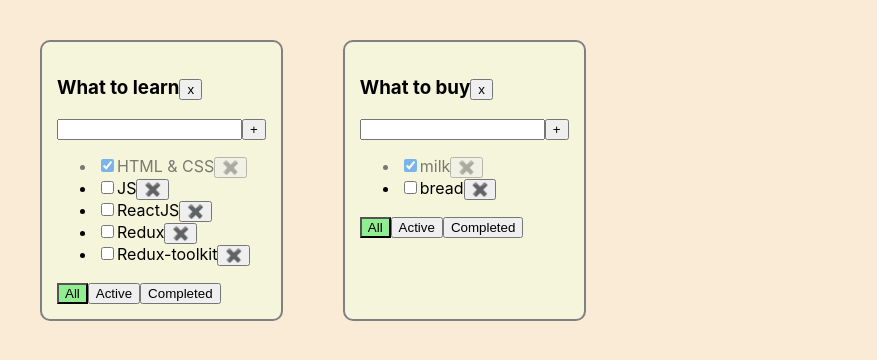
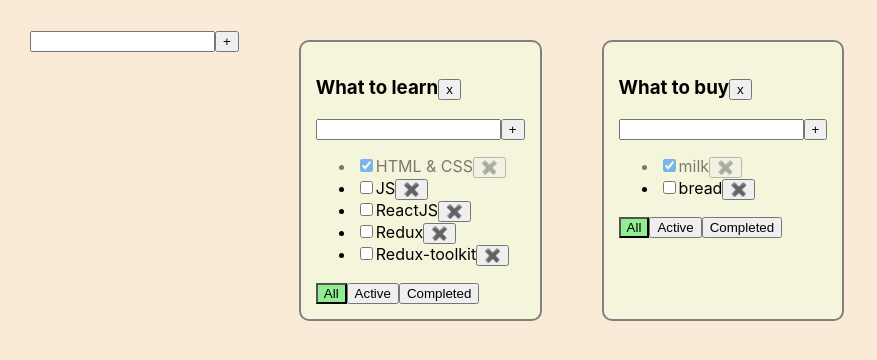
Before and after one commit to mrAxekash/todolist_trello, a React (Create React App) app: page / in a window 1280 px wide. Shown: the top 360 px of the page, without its empty margins (0-877 px from the left). Built offline with nearby package versions, Linux system fonts and the light colour scheme.

Commit message:
lesson 6 add todolist component

```diff
--- a/src/App.tsx
+++ b/src/App.tsx
@@ -2,6 +2,7 @@ import React, {useState} from 'react';
 import './App.css';
 import {TaskType, Todolist} from "./Todolist";
 import {v1} from "uuid";
+import {AddItemForm} from "./AddItemForm";
 
 export type FilterValueType = 'all' | 'active' | 'completed'
 
@@ -38,7 +39,6 @@ function App() {
         ]
     })
 
-
     // const [tasks, setTasks] = useState([
     //     {id: v1(), title: 'HTML & CSS', isDone: true},
     //     {id: v1(), title: 'JS', isDone: false},
@@ -46,9 +46,6 @@ function App() {
     //     {id: v1(), title: 'Redux', isDone: false},
     //     {id: v1(), title: 'Redux-toolkit', isDone: false},
     // ])
-
-
-
 
     const removeTask = (todolistId: string, taskId: string) => {
         setTasks({...tasks, [todolistId]: tasks[todolistId].filter(task => task.id !== taskId)})
@@ -77,9 +74,17 @@ function App() {
         setTasks({...tasks})
     }
 
+    const addTodolist = (title: string) => {
+        let todolistId = v1()
+        const newTodolist: TodolistType = {id: todolistId, title, filter: 'all' }
+        setTodolists([...todolists, newTodolist])
+        setTasks({...tasks, [todolistId]: [] })
+    }
+
 
     return (
         <div className="App">
+            <AddItemForm addItem={addTodolist}/>
             {todolists.map(todolist => {
                 let allTasksForTodolist = tasks[todolist.id]
                 let tasksForTodolist = allTasksForTodolist
```
